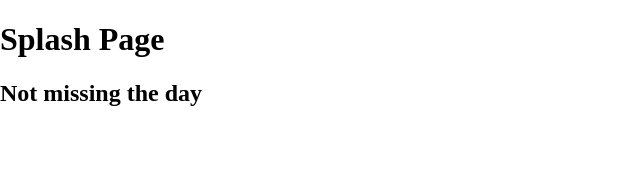
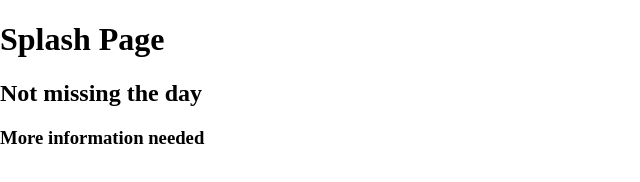
Before and after one commit to meilune/splash-page, a plain HTML site: page index.html in a window 1280 px wide. Shown: the whole page, without its empty margins (0-640 px from the left). Drawn offline with Linux system fonts and the light colour scheme.

Commit message:
Adding changes

```diff
--- a/index.html
+++ b/index.html
@@ -10,6 +10,7 @@
 <body>
     <h1>Splash Page</h1>
     <h2>Not missing the day</h2>
+    <h3>More information needed</h3>
     <!-- Script -->
     <script src="app.js"></script>
 </body>
```
